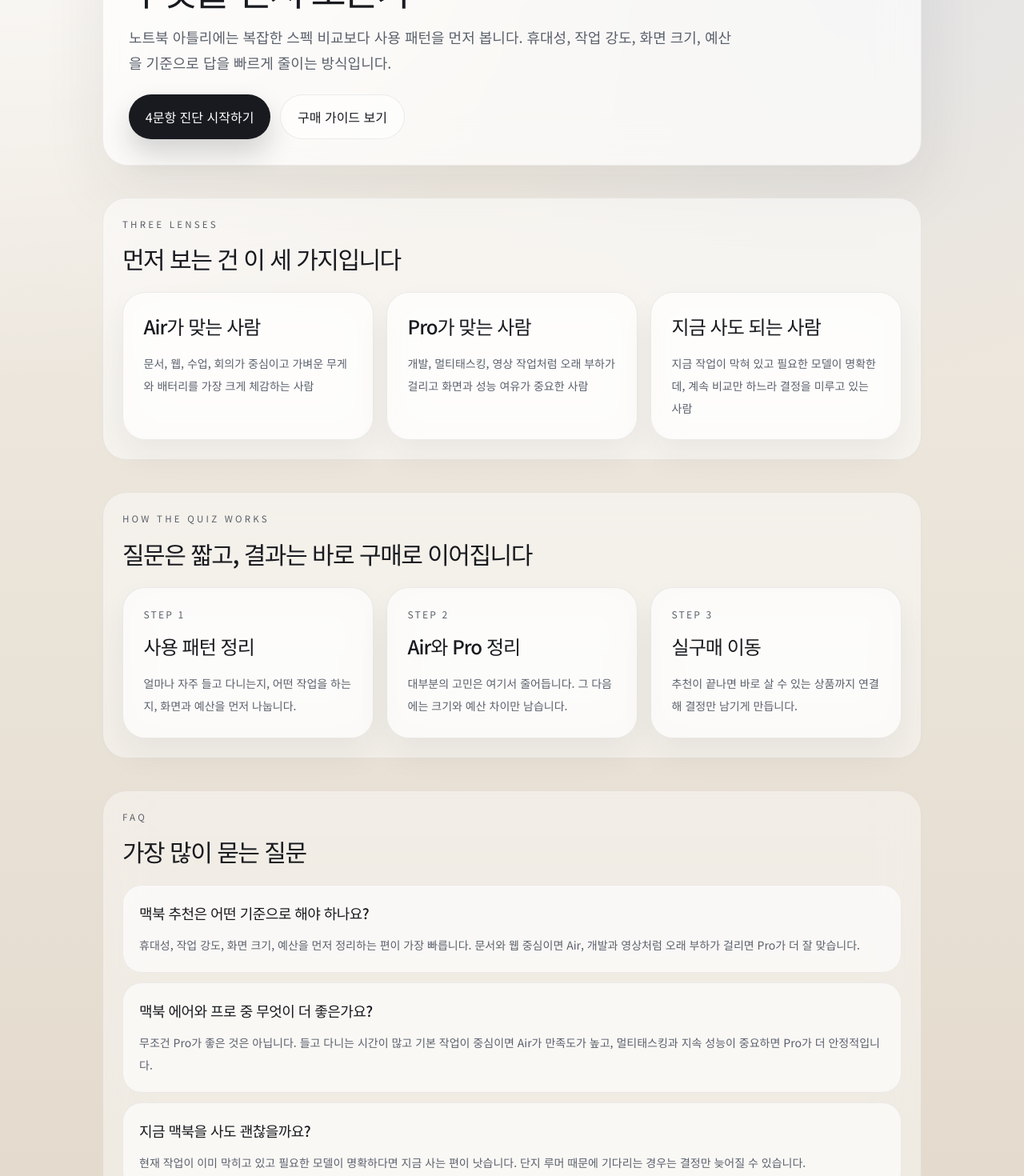
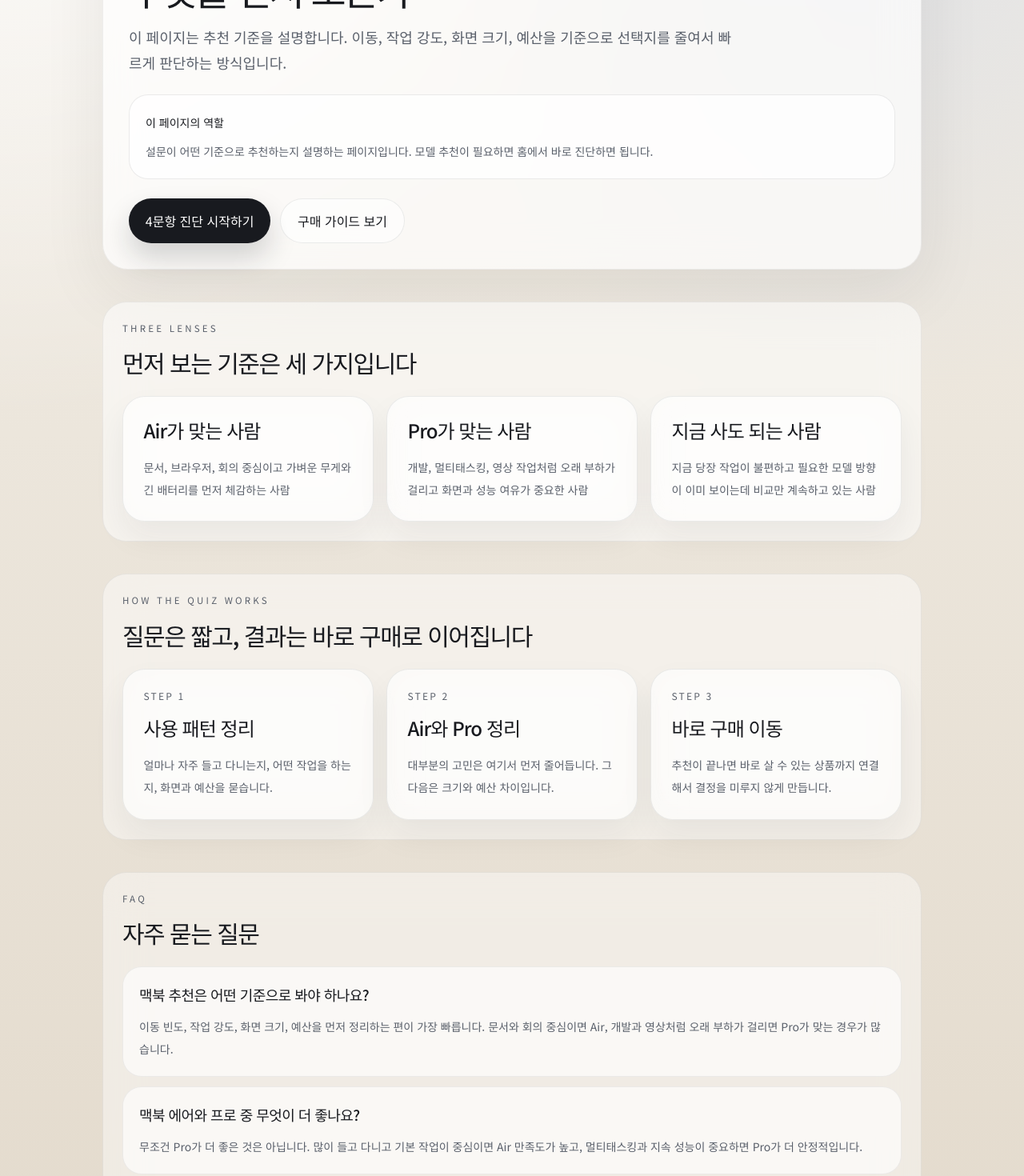
Before and after one commit to hallakies/notebook-atelier, a Next.js app: page /how-to-choose in a window 1280 px wide. Shown: the part 260-1730 px from the top of the page at 80% size. Built offline with nearby package versions, Linux system fonts and the light colour scheme; no server answers.

Commit message:
Clarify page purpose across the site

```diff
--- a/src/app/buying-guides/page.tsx
+++ b/src/app/buying-guides/page.tsx
@@ -10,9 +10,7 @@
 const comparisonGuideSlugs = ["macbook-air-vs-pro", "macbook-air-13-vs-15"];
 
 const starterGuides = buyingGuides.filter((guide) => starterGuideSlugs.includes(guide.slug));
-
 const comparisonGuides = buyingGuides.filter((guide) => comparisonGuideSlugs.includes(guide.slug));
-
 const useCaseGuides = buyingGuides.filter(
   (guide) => !starterGuideSlugs.includes(guide.slug) && !comparisonGuideSlugs.includes(guide.slug),
 );
@@ -20,7 +18,7 @@
 export const metadata = {
   title: "맥북 구매 가이드 | Notebook Atelier",
   description:
-    "맥북 추천, Air vs Pro 비교, 학생용·개발자용·직장인용 가이드까지 구매 직전 판단에 필요한 글을 모았습니다.",
+    "맥북 추천, Air vs Pro 비교, 학생·개발자·직장인 가이드까지 구매 직전 판단에 필요한 글을 모은 페이지",
 };
 
 export default function BuyingGuidesIndexPage() {
@@ -47,11 +45,19 @@
           <h1 className="mt-4 font-display text-5xl tracking-[-0.06em] text-[var(--ink)]">
             맥북 구매 직전,
             <br />
-            꼭 읽어야 할 가이드
+            딱 필요한 글만 찾기
           </h1>
           <p className="mt-5 text-base leading-8 text-[var(--muted)] sm:text-lg">
-            Air와 Pro 차이, 학생용과 개발자용 기준, 지금 사도 되는지 같은 구매 의도형 주제만 모았습니다.
+            이 페이지는 글을 고르는 페이지입니다. 처음 사는 사람, 비교가 필요한 사람,
+            상황별 추천이 필요한 사람으로 나눠서 한 글씩 바로 들어갈 수 있게 정리합니다.
           </p>
+          <div className="mt-6 rounded-[24px] border border-black/8 bg-[rgba(255,255,255,0.72)] p-4 text-sm leading-7 text-[var(--muted)] sm:p-5">
+            <p className="font-medium text-[var(--ink)]">이 페이지의 역할</p>
+            <p className="mt-2">
+              원하는 주제의 글을 고르는 페이지입니다. 바로 추천이 필요하면 홈 설문으로,
+              비교 글이 필요하면 아래 목록에서 한 글만 골라 들어가면 됩니다.
+            </p>
+          </div>
           <div className="mt-6">
             <Link className="primary-link" href="/#finder">
               먼저 진단하고 추천 받기
@@ -68,10 +74,10 @@
             <article className="surface-panel">
               <p className="text-xs uppercase tracking-[0.18em] text-[var(--muted)]">처음 사는 경우</p>
               <h3 className="mt-4 text-2xl font-medium tracking-[-0.04em] text-[var(--ink)]">
-                입문자용 가이드부터
+                입문 가이드부터
               </h3>
               <p className="mt-4 text-sm leading-7 text-[var(--muted)]">
-                아직 Air와 Pro도 헷갈린다면 첫 맥북 기준부터 보는 편이 가장 빠릅니다.
+                아직 Air와 Pro도 헷갈린다면 첫 맥북 가이드부터 보는 편이 가장 빠릅니다.
               </p>
               <Link
                 href="/buying-guides/best-first-macbook"
@@ -81,12 +87,12 @@
               </Link>
             </article>
             <article className="surface-panel">
-              <p className="text-xs uppercase tracking-[0.18em] text-[var(--muted)]">두 모델로 좁혀진 경우</p>
+              <p className="text-xs uppercase tracking-[0.18em] text-[var(--muted)]">두 모델이 헷갈리는 경우</p>
               <h3 className="mt-4 text-2xl font-medium tracking-[-0.04em] text-[var(--ink)]">
-                비교 가이드로
+                비교 글부터
               </h3>
               <p className="mt-4 text-sm leading-7 text-[var(--muted)]">
-                에어와 프로, 13과 15처럼 선택지가 둘로 줄었다면 비교 글부터 보면 됩니다.
+                에어와 프로, 13과 15처럼 선택지가 이미 줄었다면 비교 글부터 보면 됩니다.
               </p>
               <Link
                 href="/buying-guides/macbook-air-vs-pro"
@@ -98,10 +104,10 @@
             <article className="surface-panel">
               <p className="text-xs uppercase tracking-[0.18em] text-[var(--muted)]">바로 결론이 필요한 경우</p>
               <h3 className="mt-4 text-2xl font-medium tracking-[-0.04em] text-[var(--ink)]">
-                4문항 진단으로
+                4문항 진단부터
               </h3>
               <p className="mt-4 text-sm leading-7 text-[var(--muted)]">
-                읽는 시간 없이 바로 추천 모델을 보고 싶다면 설문부터 시작하는 편이 가장 빠릅니다.
+                글보다 바로 추천 결과와 상품이 필요하다면 홈 설문이 가장 빠릅니다.
               </p>
               <Link
                 href="/#finder"
@@ -116,7 +122,7 @@
         <section className="mt-10 rounded-[30px] border border-black/6 bg-[rgba(255,255,255,0.54)] p-6 backdrop-blur-xl">
           <p className="eyebrow">Starter Guides</p>
           <h2 className="mt-4 text-3xl font-medium tracking-[-0.05em] text-[var(--ink)]">
-            처음 들어온 사람에게 먼저 필요한 가이드
+            처음 보는 사람에게 먼저 필요한 글
           </h2>
           <div className="mt-6 grid gap-4 md:grid-cols-3">
             {starterGuides.map((guide) => (
@@ -127,9 +133,7 @@
                 <h3 className="mt-4 text-2xl font-medium tracking-[-0.04em] text-[var(--ink)]">
                   {guide.title}
                 </h3>
-                <p className="mt-4 text-sm leading-7 text-[var(--muted)]">
-                  {guide.excerpt}
-                </p>
+                <p className="mt-4 text-sm leading-7 text-[var(--muted)]">{guide.excerpt}</p>
                 <Link
                   href={`/buying-guides/${guide.slug}`}
                   className="mt-6 inline-flex rounded-full border border-black/10 bg-white/75 px-4 py-2 text-sm text-[var(--ink)]"
@@ -155,9 +159,7 @@
                 <h3 className="mt-4 text-2xl font-medium tracking-[-0.04em] text-[var(--ink)]">
                   {guide.title}
                 </h3>
-                <p className="mt-4 text-sm leading-7 text-[var(--muted)]">
-                  {guide.excerpt}
-                </p>
+                <p className="mt-4 text-sm leading-7 text-[var(--muted)]">{guide.excerpt}</p>
                 <Link
                   href={`/buying-guides/${guide.slug}`}
                   className="mt-6 inline-flex rounded-full border border-black/10 bg-white/75 px-4 py-2 text-sm text-[var(--ink)]"
@@ -183,9 +185,7 @@
                 <h3 className="mt-4 text-xl font-medium tracking-[-0.04em] text-[var(--ink)]">
                   {guide.title}
                 </h3>
-                <p className="mt-4 text-sm leading-7 text-[var(--muted)]">
-                  {guide.excerpt}
-                </p>
+                <p className="mt-4 text-sm leading-7 text-[var(--muted)]">{guide.excerpt}</p>
                 <Link
                   href={`/buying-guides/${guide.slug}`}
                   className="mt-6 inline-flex rounded-full border border-black/10 bg-white/75 px-4 py-2 text-sm text-[var(--ink)]"
--- a/src/app/how-to-choose/page.tsx
+++ b/src/app/how-to-choose/page.tsx
@@ -3,7 +3,7 @@
 const quickChecks = [
   {
     title: "Air가 맞는 사람",
-    body: "문서, 웹, 수업, 회의가 중심이고 가벼운 무게와 배터리를 가장 크게 체감하는 사람",
+    body: "문서, 브라우저, 회의 중심이고 가벼운 무게와 긴 배터리를 먼저 체감하는 사람",
   },
   {
     title: "Pro가 맞는 사람",
@@ -11,32 +11,32 @@
   },
   {
     title: "지금 사도 되는 사람",
-    body: "지금 작업이 막혀 있고 필요한 모델이 명확한데, 계속 비교만 하느라 결정을 미루고 있는 사람",
+    body: "지금 당장 작업이 불편하고 필요한 모델 방향이 이미 보이는데 비교만 계속하고 있는 사람",
   },
 ];
 
 const faqItems = [
   {
-    question: "맥북 추천은 어떤 기준으로 해야 하나요?",
+    question: "맥북 추천은 어떤 기준으로 봐야 하나요?",
     answer:
-      "휴대성, 작업 강도, 화면 크기, 예산을 먼저 정리하는 편이 가장 빠릅니다. 문서와 웹 중심이면 Air, 개발과 영상처럼 오래 부하가 걸리면 Pro가 더 잘 맞습니다.",
+      "이동 빈도, 작업 강도, 화면 크기, 예산을 먼저 정리하는 편이 가장 빠릅니다. 문서와 회의 중심이면 Air, 개발과 영상처럼 오래 부하가 걸리면 Pro가 맞는 경우가 많습니다.",
   },
   {
-    question: "맥북 에어와 프로 중 무엇이 더 좋은가요?",
+    question: "맥북 에어와 프로 중 무엇이 더 좋나요?",
     answer:
-      "무조건 Pro가 좋은 것은 아닙니다. 들고 다니는 시간이 많고 기본 작업이 중심이면 Air가 만족도가 높고, 멀티태스킹과 지속 성능이 중요하면 Pro가 더 안정적입니다.",
+      "무조건 Pro가 더 좋은 것은 아닙니다. 많이 들고 다니고 기본 작업이 중심이면 Air 만족도가 높고, 멀티태스킹과 지속 성능이 중요하면 Pro가 더 안정적입니다.",
   },
   {
     question: "지금 맥북을 사도 괜찮을까요?",
     answer:
-      "현재 작업이 이미 막히고 있고 필요한 모델이 명확하다면 지금 사는 편이 낫습니다. 단지 루머 때문에 기다리는 경우는 결정만 늦어질 수 있습니다.",
+      "지금 작업이 이미 불편하고 필요한 모델 방향이 분명하다면 지금 사는 편이 낫습니다. 단순히 루머만 기다리면 결정만 늦어질 가능성이 큽니다.",
   },
 ];
 
 export const metadata = {
-  title: "추천 기준 | 노트북 아틀리에",
+  title: "추천 기준 보기 | Notebook Atelier",
   description:
-    "노트북 아틀리에가 맥북을 추천할 때 어떤 기준을 보는지, Air와 Pro를 어떻게 나누는지 정리한 안내 페이지",
+    "Notebook Atelier가 맥북을 어떤 기준으로 추천하는지 설명하는 안내 페이지",
 };
 
 export default function HowToChoosePage() {
@@ -51,9 +51,16 @@
             무엇을 먼저 보는가
           </h1>
           <p className="mt-5 max-w-3xl text-base leading-8 text-[var(--muted)] sm:text-lg">
-            노트북 아틀리에는 복잡한 스펙 비교보다 사용 패턴을 먼저 봅니다. 휴대성, 작업 강도, 화면 크기,
-            예산을 기준으로 답을 빠르게 줄이는 방식입니다.
+            이 페이지는 추천 기준을 설명합니다. 이동, 작업 강도, 화면 크기, 예산을
+            기준으로 선택지를 줄여서 빠르게 판단하는 방식입니다.
           </p>
+          <div className="mt-6 rounded-[24px] border border-black/8 bg-[rgba(255,255,255,0.74)] p-4 text-sm leading-7 text-[var(--muted)] sm:p-5">
+            <p className="font-medium text-[var(--ink)]">이 페이지의 역할</p>
+            <p className="mt-2">
+              설문이 어떤 기준으로 추천하는지 설명하는 페이지입니다. 모델 추천이
+              필요하면 홈에서 바로 진단하면 됩니다.
+            </p>
+          </div>
           <div className="mt-6 flex flex-col gap-3 sm:flex-row">
             <Link className="primary-link w-full justify-center sm:w-auto" href="/#finder">
               4문항 진단 시작하기
@@ -67,7 +74,7 @@
         <section className="mt-10 rounded-[30px] border border-black/6 bg-[rgba(255,255,255,0.54)] p-6 backdrop-blur-xl">
           <p className="eyebrow">Three Lenses</p>
           <h2 className="mt-4 text-3xl font-medium tracking-[-0.05em] text-[var(--ink)]">
-            먼저 보는 건 이 세 가지입니다
+            먼저 보는 기준은 세 가지입니다
           </h2>
           <div className="mt-6 grid gap-4 md:grid-cols-3">
             {quickChecks.map((item) => (
@@ -75,9 +82,7 @@
                 <h3 className="text-2xl font-medium tracking-[-0.04em] text-[var(--ink)]">
                   {item.title}
                 </h3>
-                <p className="mt-4 text-sm leading-7 text-[var(--muted)]">
-                  {item.body}
-                </p>
+                <p className="mt-4 text-sm leading-7 text-[var(--muted)]">{item.body}</p>
               </article>
             ))}
           </div>
@@ -95,7 +100,7 @@
                 사용 패턴 정리
               </h3>
               <p className="mt-4 text-sm leading-7 text-[var(--muted)]">
-                얼마나 자주 들고 다니는지, 어떤 작업을 하는지, 화면과 예산을 먼저 나눕니다.
+                얼마나 자주 들고 다니는지, 어떤 작업을 하는지, 화면과 예산을 묻습니다.
               </p>
             </article>
             <article className="surface-panel">
@@ -104,16 +109,16 @@
                 Air와 Pro 정리
               </h3>
               <p className="mt-4 text-sm leading-7 text-[var(--muted)]">
-                대부분의 고민은 여기서 줄어듭니다. 그 다음에는 크기와 예산 차이만 남습니다.
+                대부분의 고민은 여기서 먼저 줄어듭니다. 그 다음은 크기와 예산 차이입니다.
               </p>
             </article>
             <article className="surface-panel">
               <p className="text-xs uppercase tracking-[0.18em] text-[var(--muted)]">Step 3</p>
               <h3 className="mt-4 text-2xl font-medium tracking-[-0.04em] text-[var(--ink)]">
-                실구매 이동
+                바로 구매 이동
               </h3>
               <p className="mt-4 text-sm leading-7 text-[var(--muted)]">
-                추천이 끝나면 바로 살 수 있는 상품까지 연결해 결정만 남기게 만듭니다.
+                추천이 끝나면 바로 살 수 있는 상품까지 연결해서 결정을 미루지 않게 만듭니다.
               </p>
             </article>
           </div>
@@ -122,7 +127,7 @@
         <section className="mt-10 rounded-[30px] border border-black/6 bg-[rgba(255,255,255,0.42)] p-6 backdrop-blur-xl">
           <p className="eyebrow">FAQ</p>
           <h2 className="mt-4 text-3xl font-medium tracking-[-0.05em] text-[var(--ink)]">
-            가장 많이 묻는 질문
+            자주 묻는 질문
           </h2>
           <div className="mt-6 grid gap-3">
             {faqItems.map((item) => (
@@ -133,9 +138,7 @@
                 <h3 className="text-lg font-medium tracking-[-0.03em] text-[var(--ink)]">
                   {item.question}
                 </h3>
-                <p className="mt-3 text-sm leading-7 text-[var(--muted)]">
-                  {item.answer}
-                </p>
+                <p className="mt-3 text-sm leading-7 text-[var(--muted)]">{item.answer}</p>
               </article>
             ))}
           </div>
--- a/src/app/page.tsx
+++ b/src/app/page.tsx
@@ -6,7 +6,7 @@
   "@type": "WebSite",
   name: "Notebook Atelier",
   inLanguage: "ko-KR",
-  description: "4개의 질문으로 나에게 맞는 맥북을 빠르게 추천하는 구매 결정 도구",
+  description: "4개의 질문으로 나에게 맞는 맥북을 추천하는 구매 결정 도구",
 };
 
 export default function Home() {
@@ -24,25 +24,34 @@
           <div className="ambient-orb absolute right-[-8rem] top-[-4rem] h-96 w-96 rounded-full bg-[radial-gradient(circle_at_center,rgba(203,214,232,0.72),rgba(203,214,232,0.08)_60%,transparent_78%)] [animation-delay:1.6s]" />
 
           <div className="relative z-10 mx-auto max-w-3xl">
-            <p className="eyebrow">For Korean Buyers</p>
+            <p className="eyebrow">MacBook Finder</p>
             <h1 className="mt-4 max-w-4xl text-balance font-display text-[2.8rem] leading-[0.94] tracking-[-0.06em] text-[var(--ink)] sm:text-6xl">
               나에게 맞는 맥북,
               <br />
               바로 추천받기
             </h1>
             <p className="mt-4 max-w-2xl text-base leading-7 text-[var(--muted)] sm:text-lg sm:leading-8">
-              고민은 줄이고 바로 답하세요. 4개의 질문만으로 지금 사기 좋은 모델과 구매 링크까지 이어드립니다.
+              고민을 줄이고 바로 판단합니다. 4개의 질문만으로 지금 사기 좋은 모델과
+              구매 링크까지 한 번에 정리합니다.
             </p>
+
+            <div className="mt-6 rounded-[24px] border border-black/8 bg-[rgba(255,255,255,0.72)] p-4 text-sm leading-7 text-[var(--muted)] sm:p-5">
+              <p className="font-medium text-[var(--ink)]">이 페이지의 역할</p>
+              <p className="mt-2">
+                설문만 답하면 나에게 맞는 맥북 모델, 추천 이유, 지금 살 수 있는
+                상품까지 바로 확인하는 페이지입니다.
+              </p>
+            </div>
 
             <div className="mt-6 flex flex-wrap gap-2 text-sm text-[var(--muted)]">
               <span className="rounded-full border border-black/8 bg-white/55 px-3 py-2">
-                4개 질문
+                질문 4개
               </span>
               <span className="rounded-full border border-black/8 bg-white/55 px-3 py-2">
                 1분 이내
               </span>
               <span className="rounded-full border border-black/8 bg-white/55 px-3 py-2">
-                현재 판매 라인업 기준
+                실구매 상품 연결
               </span>
             </div>
 
@@ -51,7 +60,7 @@
             </div>
 
             <div className="mt-6 flex flex-col gap-3 border-t border-black/6 pt-5 text-sm text-[var(--muted)] sm:flex-row sm:items-center sm:justify-between">
-              <p>더 읽고 비교하고 싶다면 구매 가이드에서 이어서 볼 수 있습니다.</p>
+              <p>더 읽고 비교하고 싶다면 아래 링크로 이동하면 됩니다.</p>
               <div className="flex flex-wrap gap-2">
                 <Link className="pill-link px-4 py-2 text-sm text-[var(--ink)]" href="/buying-guides">
                   구매 가이드 보기
```
Also changed, not shown: src/app/buying-guides/[slug]/page.tsx (+9 -2 lines), src/components/site-header.tsx (+5 -3 lines).
